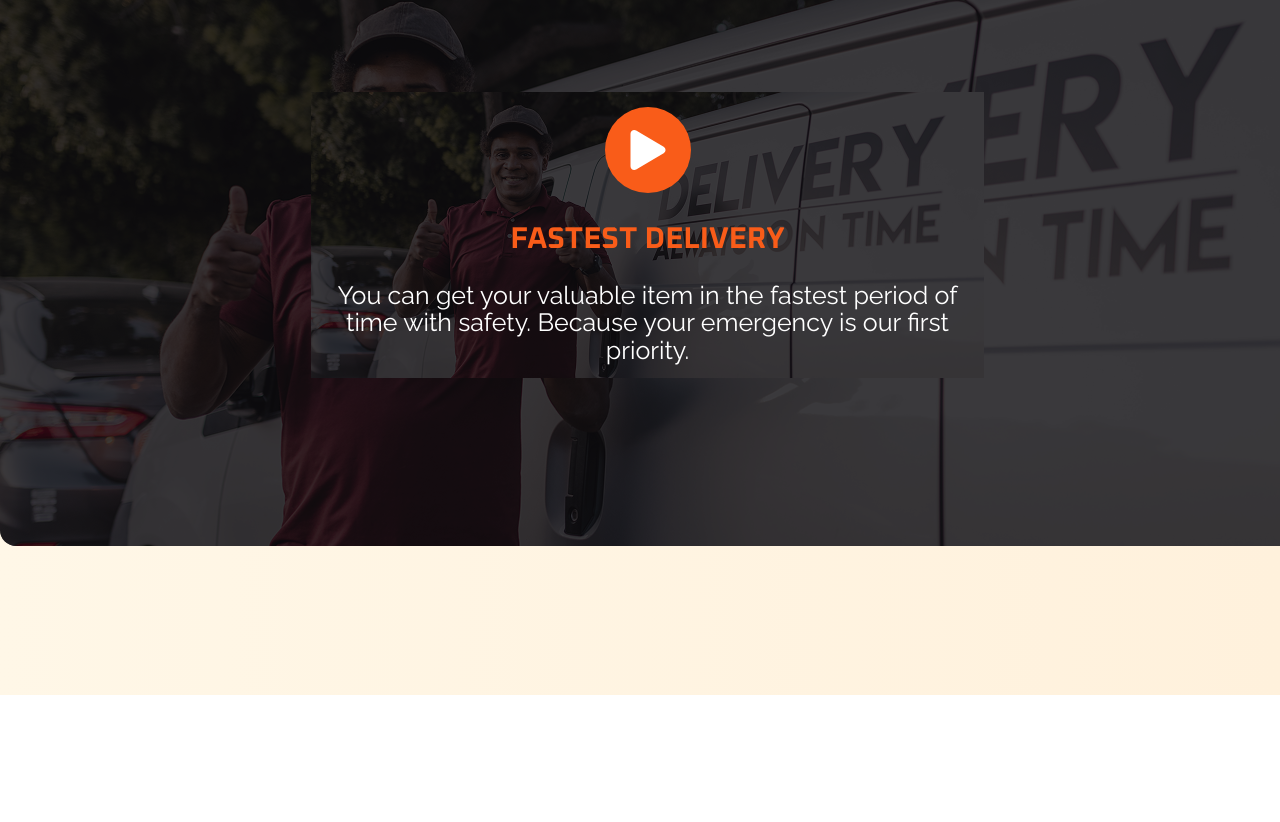
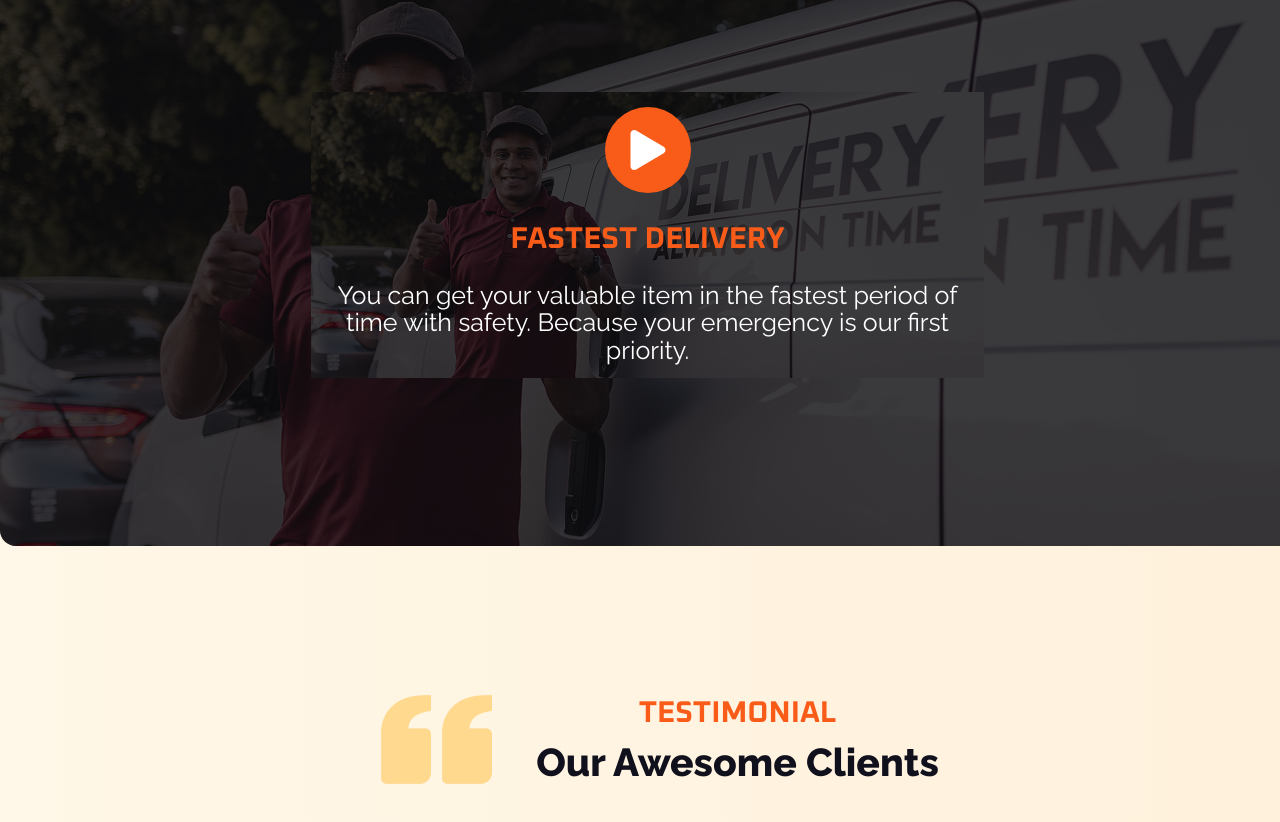
Before and after one commit to nayebislam/Quriarbox, a React (Vite) app: page / in a window 1280 px wide. Shown: the part 2210-3032 px from the top of the page. Before the commit the page ends 2905 px from the top, so only its background shows below. Built offline with nearby package versions, Linux system fonts and the light colour scheme.

Commit message:
Testimonial part added

```diff
--- a/src/App.jsx
+++ b/src/App.jsx
@@ -4,6 +4,7 @@ import Banner from './components/banner/Banner'
 import Delivery from './components/delivery/Delivery'
 import Navbar from './components/navbar/Navbar'
 import Services from './components/services/Services'
+import Testimonial from './components/testimonial/Testimonial'
 
 function App() {
 
@@ -14,6 +15,7 @@ function App() {
       <Services />
       <Awards />
       <Delivery />
+      <Testimonial />
     </>
   )
 }
--- /dev/null
+++ b/src/components/testimonial/Testimonial.jsx
@@ -0,0 +1,23 @@
+import React from 'react'
+import Container from '../../Layout/Container'
+import TestimonialIcon from '../../assets/TestimonialIcon.png'
+
+const Testimonial = () => {
+    return (
+        <section className='pb-[266px] bg-gradient-to-r from-[#FFF7E7] to-[#FFF1DC]'>
+            <Container>
+                <div className='flex items-center justify-center'>
+                    <div className='mr-11'>
+                        <img src={TestimonialIcon} alt="" />
+                    </div>
+                    <div className='text-center'>
+                        <p className='font-secondary font-bold text-3xl text-primary'>TESTIMONIAL</p>
+                        <h1 className='font-primary font-extrabold text-[39px] leading-[110%] mt-2.5 text-[#11111D]'>Our Awesome Clients</h1>
+                    </div>
+                </div>
+            </Container>
+        </section>
+    )
+}
+
+export default Testimonial
```
Also changed, not shown: src/assets/TestimonialIcon.png (added).
